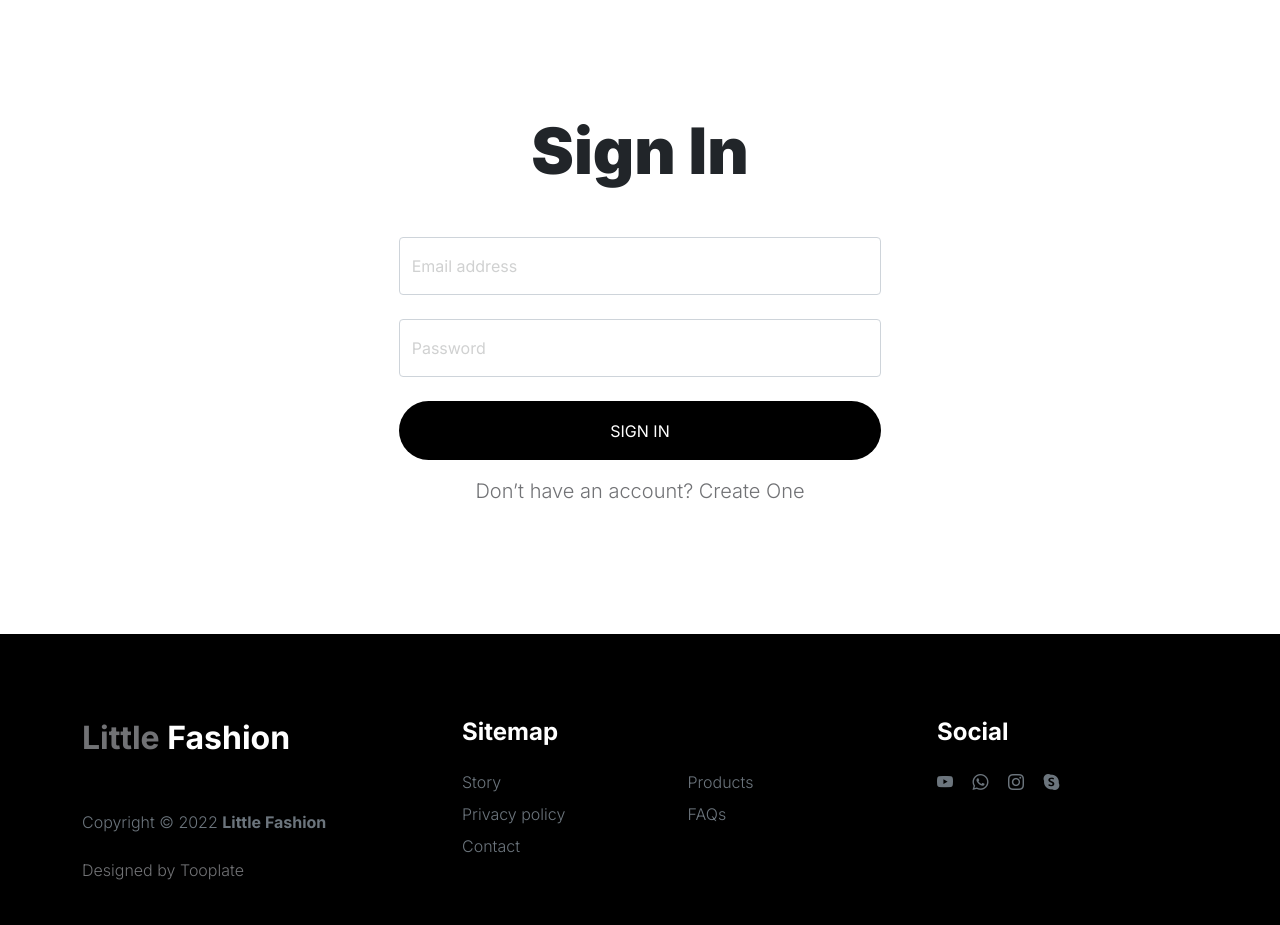
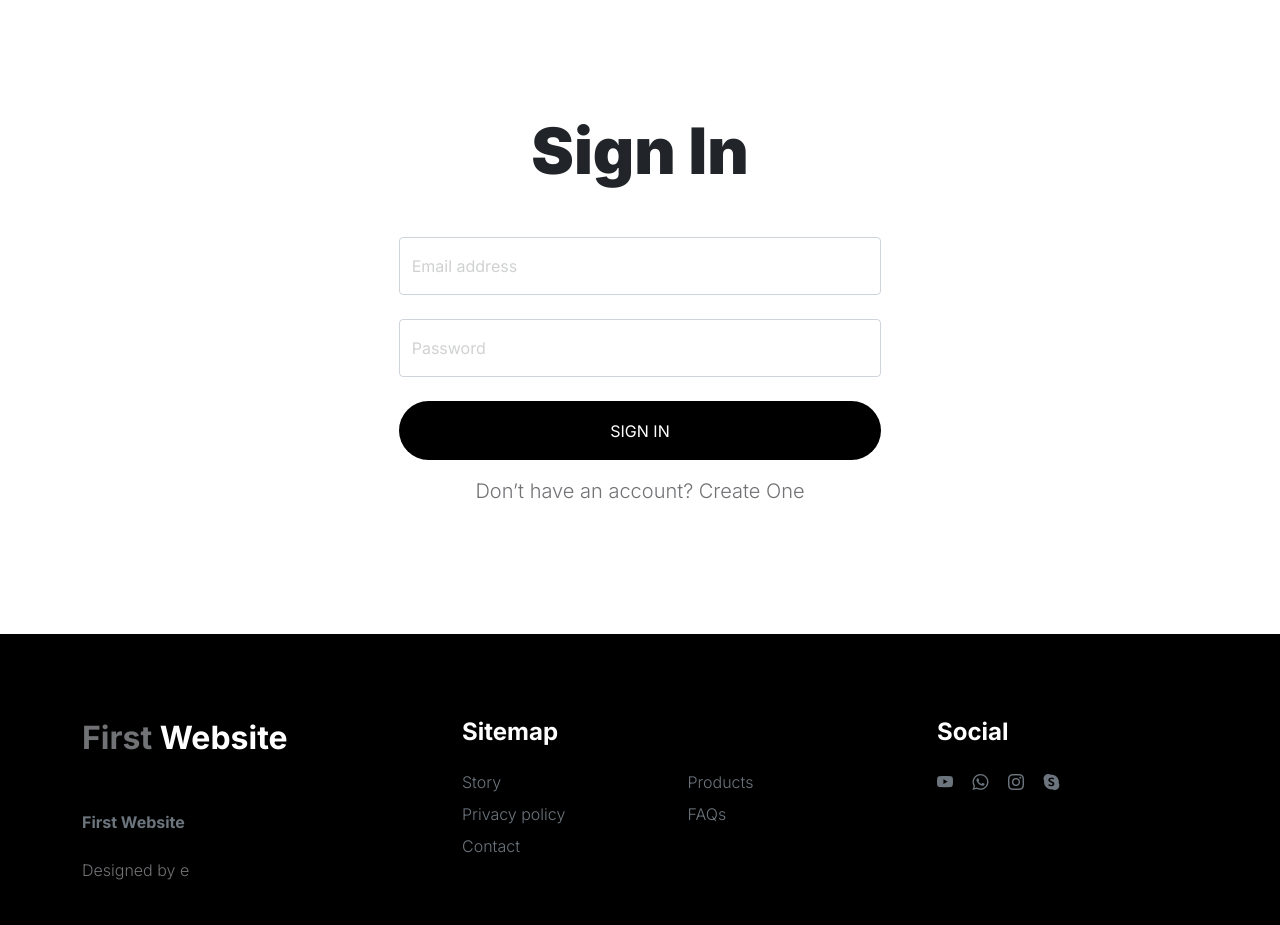
Before and after one commit to Hemashrii/My_First, a plain HTML site: page sign-in.html in a window 1280 px wide. Drawn offline with Linux system fonts and the light colour scheme.

Commit message:
Update sign-in.html

```diff
--- a/sign-in.html
+++ b/sign-in.html
@@ -7,7 +7,7 @@
         <meta name="description" content="">
         <meta name="author" content="">
 
-        <title>Tooplate's Little Fashion - Sign In Page</title>
+        <title>First Website - Sign In Page</title>
 
         <!-- CSS FILES -->
         <link rel="preconnect" href="https://fonts.googleapis.com">
@@ -89,10 +89,10 @@ https://www.tooplate.com/view/2127-little-fashion
                 <div class="row">
 
                     <div class="col-lg-3 col-10 me-auto mb-4">
-                        <h4 class="text-white mb-3"><a href="index.html">Little</a> Fashion</h4>
-                        <p class="copyright-text text-muted mt-lg-5 mb-4 mb-lg-0">Copyright © 2022 <strong>Little Fashion</strong></p>
+                        <h4 class="text-white mb-3"><a href="index.html">First </a> Website</h4>
+                        <p class="copyright-text text-muted mt-lg-5 mb-4 mb-lg-0"> <strong>First Website</strong></p>
                         <br>
-                        <p class="copyright-text">Designed by <a href="https://www.tooplate.com/" target="_blank">Tooplate</a></p>
+                        <p class="copyright-text">Designed by <a href="https://www.tooplate.com/" target="_blank"> e</a></p>
                     </div>
 
                     <div class="col-lg-5 col-8">
```
